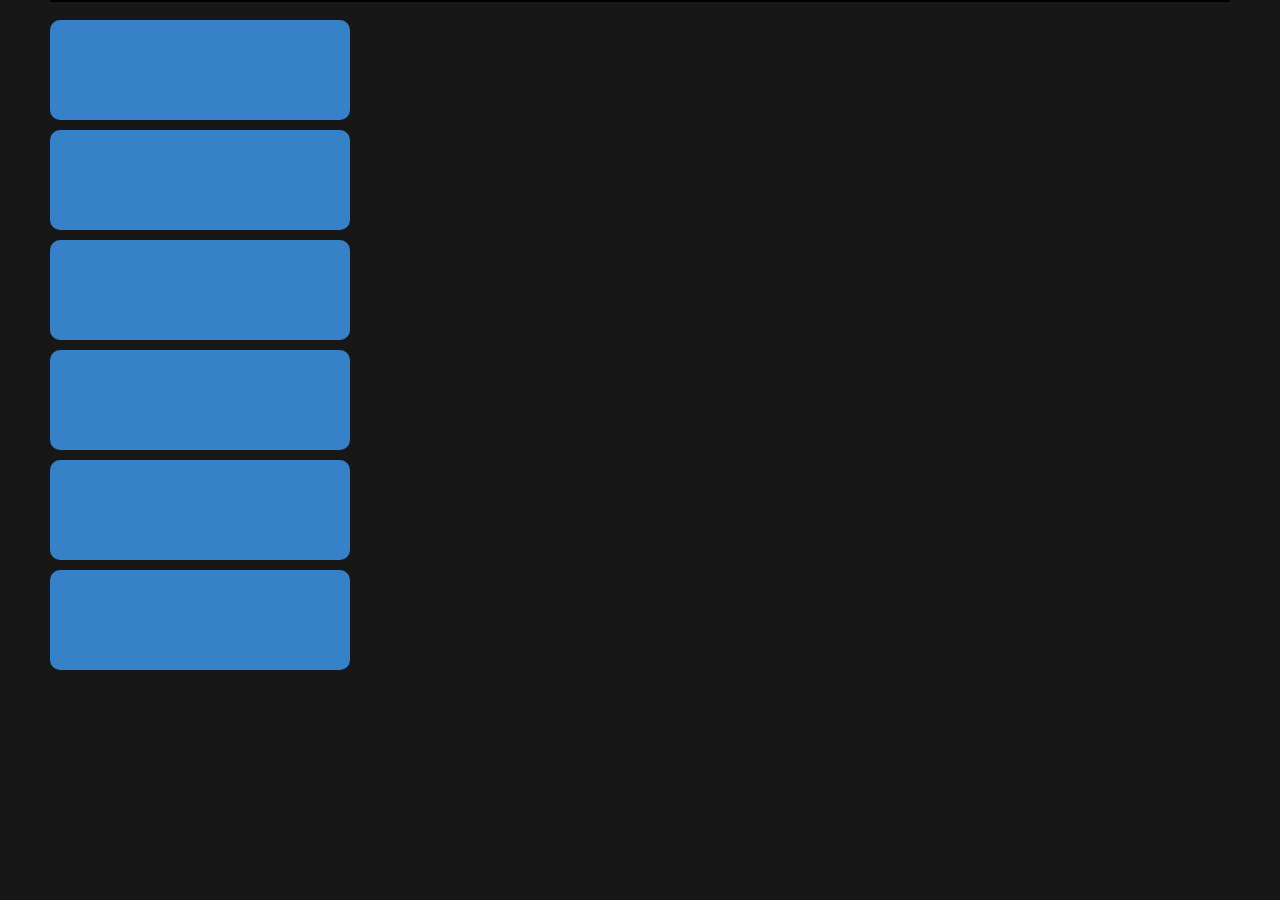
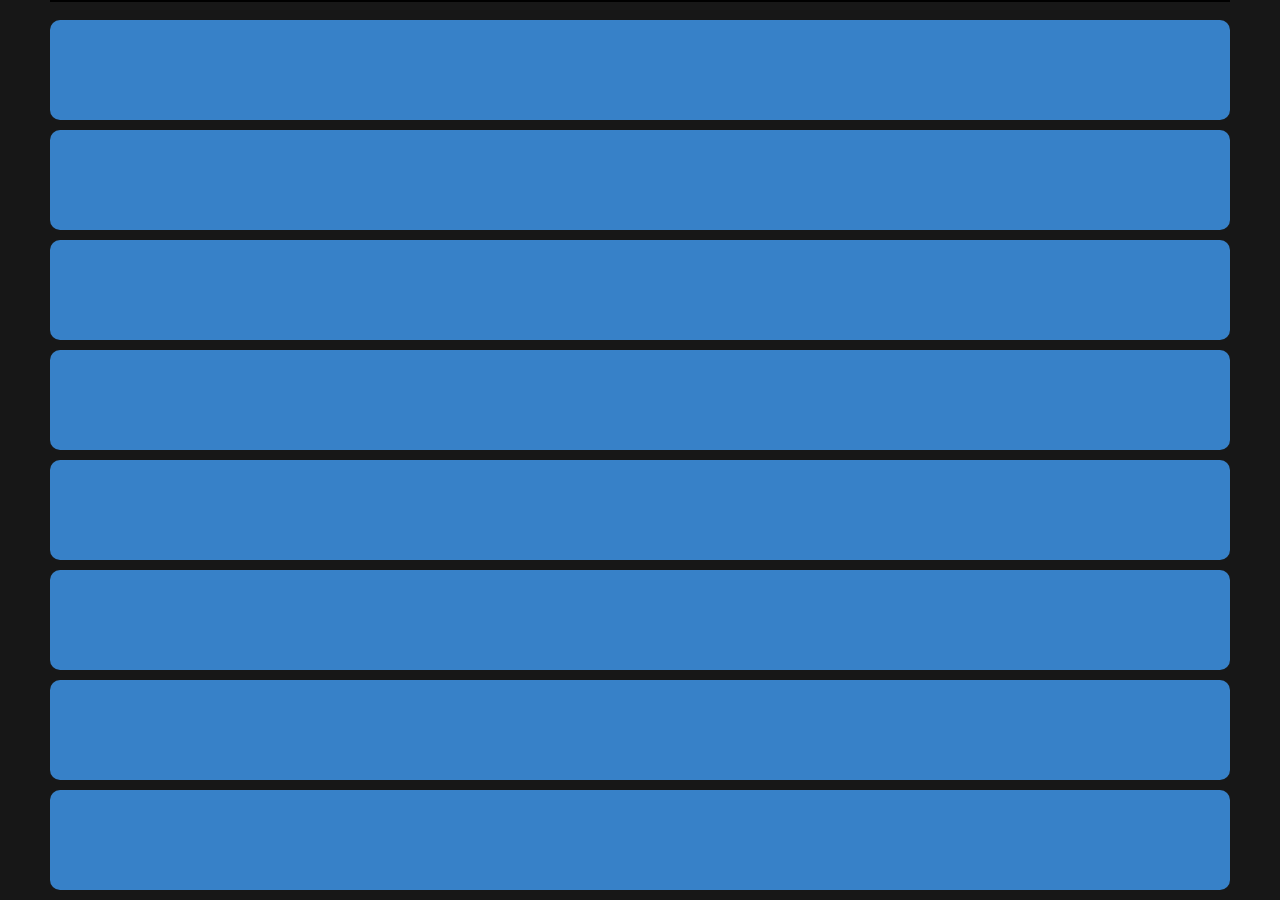
Before and after one commit to AndreyPerunov/Video-Player, a React app: page / in a window 1280 px wide. Shown: the part 680-1580 px from the top of the page. Before the commit the page ends 1360 px from the top, so only its background shows below. Built offline with nearby package versions, Linux system fonts and the light colour scheme.

Commit message:
Added cards animations

```diff
--- a/app/index.html
+++ b/app/index.html
@@ -50,12 +50,14 @@
           </div>
         </div>
         <div class="row__large-3">
-          <div class="boiler"></div>
-          <div class="boiler"></div>
-          <div class="boiler"></div>
-          <div class="boiler"></div>
-          <div class="boiler"></div>
-          <div class="boiler"></div>
+          <div class="card"></div>
+          <div class="card"></div>
+          <div class="card"></div>
+          <div class="card"></div>
+          <div class="card"></div>
+          <div class="card"></div>
+          <div class="card"></div>
+          <div class="card"></div>
         </div>
       </div>
     </div>
--- a/app/styles/main.scss
+++ b/app/styles/main.scss
@@ -4,4 +4,4 @@
 @use "./modules/row";
 @use "./modules/wrapper";
 @use "./modules/video-container";
-@use "./modules/boiler";
+@use "./modules/card";
--- a/app/styles/modules/_boiler.scss
+++ /dev/null
@@ -1,18 +0,0 @@
-@use "../base/breakpoints" as *;
-
-.boiler {
-  background-color: #3781c8;
-  width: 300px;
-  height: 100px;
-  border-radius: 10px;
-  margin-bottom: 10px;
-  &:first-child {
-    margin-top: 18px;
-  }
-
-  @include breakpoint(large) {
-    &:first-child {
-      margin-top: 0;
-    }
-  }
-}
--- /dev/null
+++ b/app/styles/modules/_card.scss
@@ -0,0 +1,44 @@
+@use "../base/breakpoints" as *;
+
+$base-color: #3781c8;
+$delay: 100ms;
+
+.card {
+  background-color: $base-color;
+  width: 100%;
+  height: 100px;
+  border-radius: 10px;
+  margin-bottom: 10px;
+  &:first-child {
+    margin-top: 18px;
+  }
+
+  @include breakpoint(large) {
+    &:first-child {
+      margin-top: 0;
+    }
+  }
+
+  // Animations
+  @keyframes entrance {
+    from {
+      opacity: 0;
+      transform: scale(0.3);
+      filter: hue-rotate(180deg);
+    }
+    to {
+      opacity: 1;
+      transform: scale(1);
+      filter: hue-rotate(0);
+    }
+  }
+
+  animation: entrance 0.7s ease-out;
+  animation-fill-mode: backwards;
+
+  @for $i from 1 through 8 {
+    &:nth-child(#{$i}) {
+      animation-delay: calc($i * $delay);
+    }
+  }
+}
```
